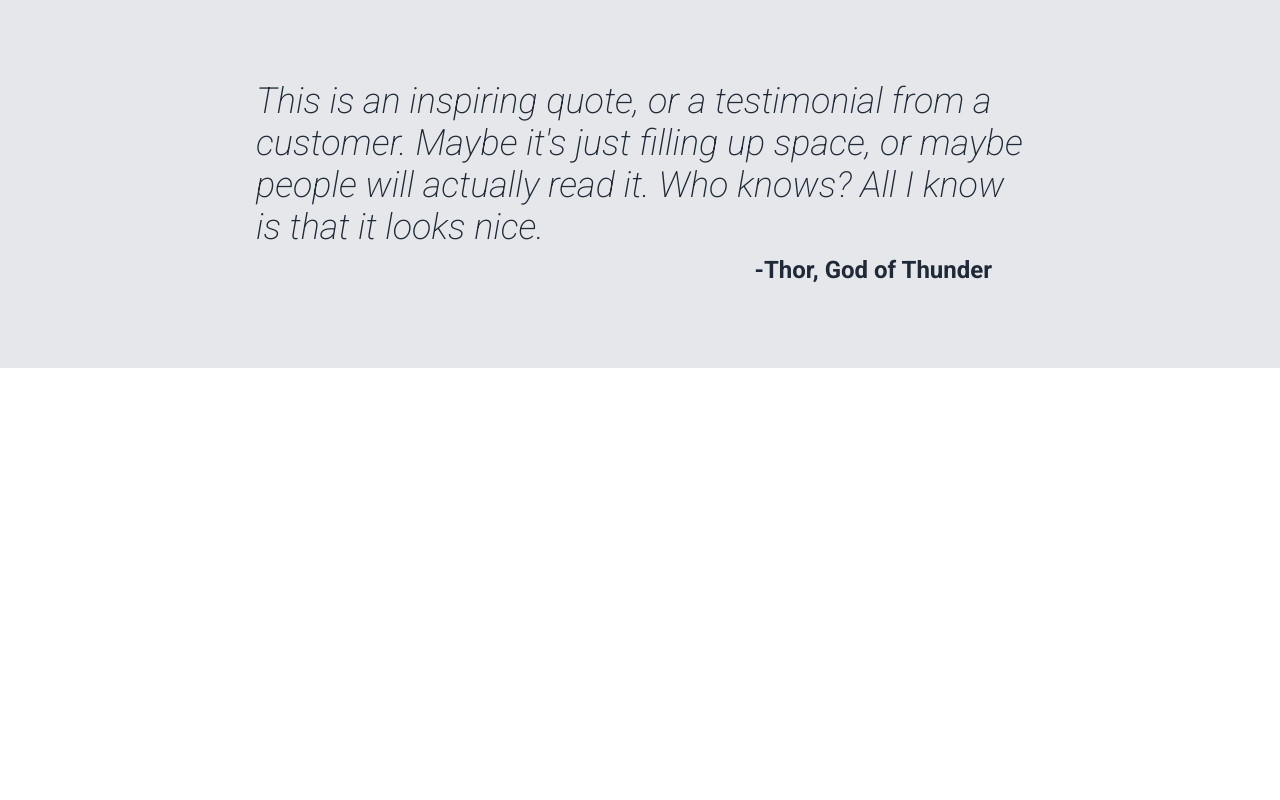
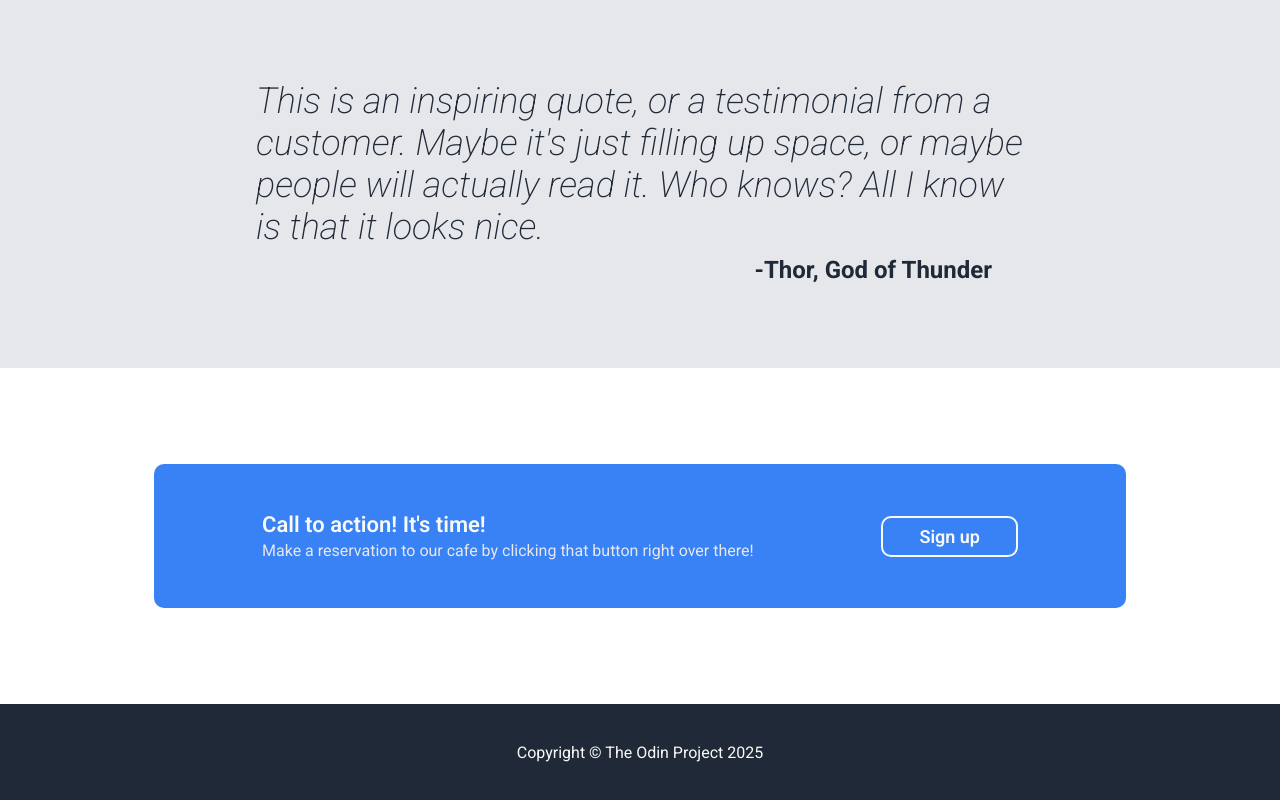
Before and after one commit to cethka/landing-page, a plain HTML site: page index.html in a window 1280 px wide. Shown: the part 1031-1831 px from the top of the page. Before the commit the page ends 1399 px from the top, so only its background shows below. Drawn offline with Linux system fonts and the light colour scheme.

Commit message:
Design the layout of CTA and footer sections

```diff
--- a/index.html
+++ b/index.html
@@ -61,5 +61,15 @@
         <p class="quotee">-Thor, God of Thunder</p>
       </blockquote>
     </section>
+    <section class="cta-container">
+      <div class="cta-card">
+        <div>
+          <h2 class="cta-title">Call to action! It's time!</h2>
+          <p class="cta-text">Make a reservation to our cafe by clicking that button right over there!</p>
+        </div>
+        <button class="btn cta-btn">Sign up</button>
+      </div>
+    </section>
+    <footer>Copyright &copy; The Odin Project 2025</footer>
   </body>
 </html>
--- a/styles.css
+++ b/styles.css
@@ -91,7 +91,7 @@ section > * {
   border-radius: 10px;
   background-color: var(--sub-bg);
   color: var(--hero-text-main);
-  font-weight: 900;
+  font-weight: 600;
   cursor: pointer;
 }
 
@@ -118,10 +118,15 @@ section > * {
 
 .info-figures {
   display: flex;
+  flex-wrap: wrap;
+  justify-content: center;
   gap: 48px;
-  width: min-content;
-  text-align: center;
-  color: #576067;
+
+  figure {
+    width: min-content;
+    color: #576067;
+    text-align: center;
+  }
 }
 
 .info-img {
@@ -159,3 +164,46 @@ section > * {
     margin-right: 32px;
   }
 }
+
+/* CTA SECTION */
+
+.cta-container {
+  padding: 96px 20px;
+  color: var(--hero-text-main);
+
+  .cta-card {
+    background-color: var(--sub-bg);
+    display: flex;
+    padding: 48px 108px;
+    justify-content: space-between;
+    align-items: center;
+    border-radius: 10px;
+    gap: 48px;
+  }
+
+  .cta-title {
+    font-weight: 600;
+    font-size: 22px;
+    margin-bottom: 4px;
+  }
+
+  .cta-text {
+    color: var(--hero-text-sec);
+  }
+
+  .cta-btn {
+    border: 2px solid var(--hero-text-main);
+    flex-shrink: 0;
+  }
+}
+
+/* FOOTER SECTION */
+
+footer {
+  background-color: var(--hero-bg);
+  color: var(--hero-text-main);
+  display: flex;
+  height: 96px;
+  justify-content: center;
+  align-items: center;
+}
```
